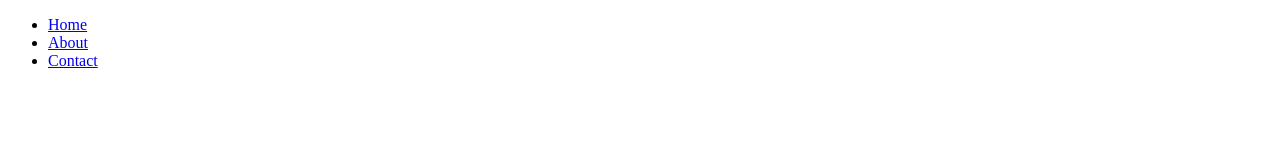
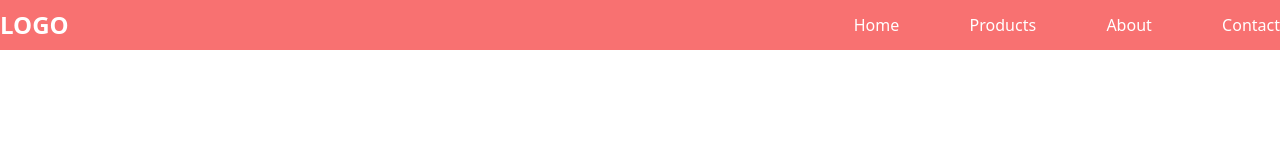
Before and after one commit to Jamalov07/github_team_test, a plain HTML site: page index.html in a window 1280 px wide. Drawn offline with nearby package versions, Linux system fonts and the light colour scheme.

Commit message:
added tailwindcss

```diff
--- a/index.html
+++ b/index.html
@@ -4,15 +4,20 @@
     <meta charset="UTF-8" />
     <meta http-equiv="X-UA-Compatible" content="IE=edge" />
     <meta name="viewport" content="width=device-width, initial-scale=1.0" />
+    <script src="https://cdn.tailwindcss.com"></script>
     <title>Document</title>
   </head>
   <body>
-    <header>
-      <div class="container">
-        <nav class="nav">
-          <ul class="nav__list">
+    <header class="bg-red-400 text-white h-[50px] flex items-center">
+      <div class="container mx-auto">
+        <nav class="nav flex justify-between items-center">
+          <h1 class="font-bold text-2xl">LOGO</h1>
+          <ul class="nav__list flex justify-between w-[33.3%]">
             <li class="nav__list--item">
               <a href="#" class="nav__list--item-link">Home</a>
+            </li>
+            <li class="nav__list--item">
+              <a href="#" class="nav__list--item-link">Products</a>
             </li>
             <li class="nav__list--item">
               <a href="#" class="nav__list--item-link">About</a>
```
